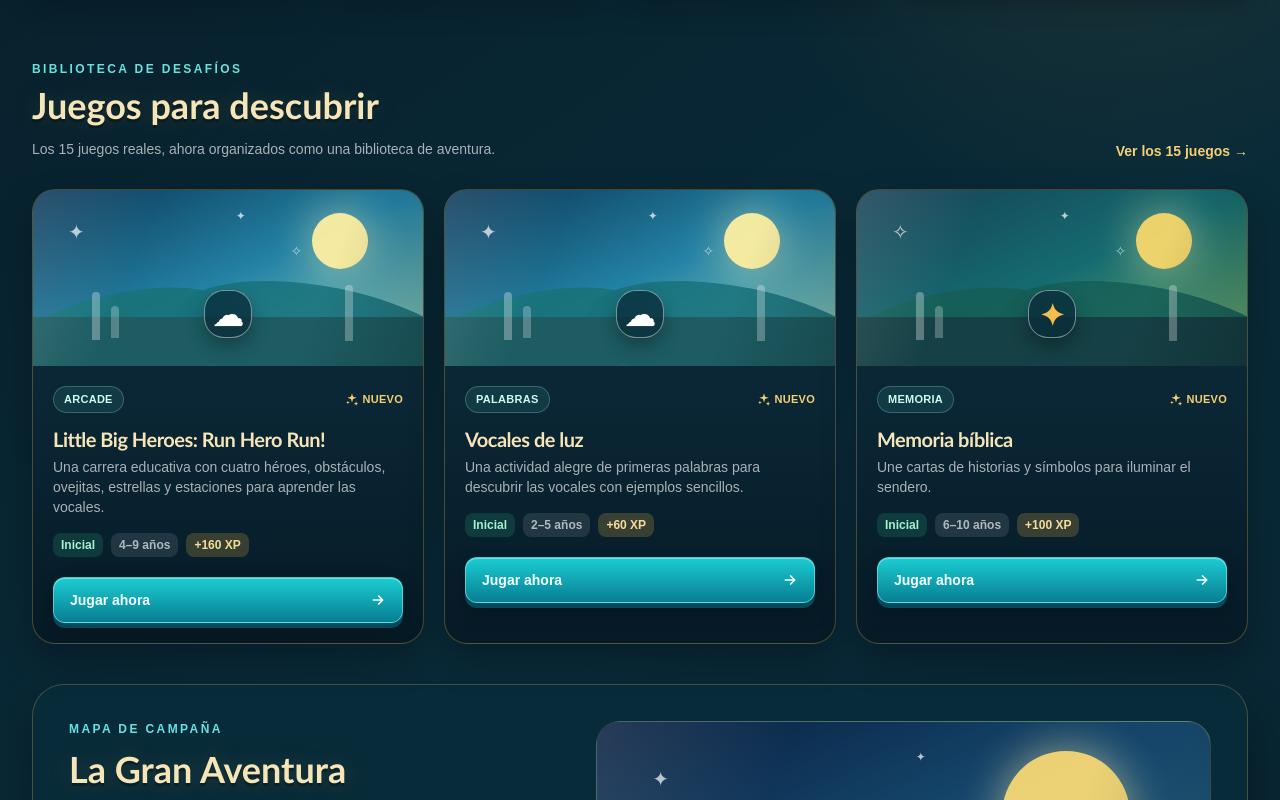
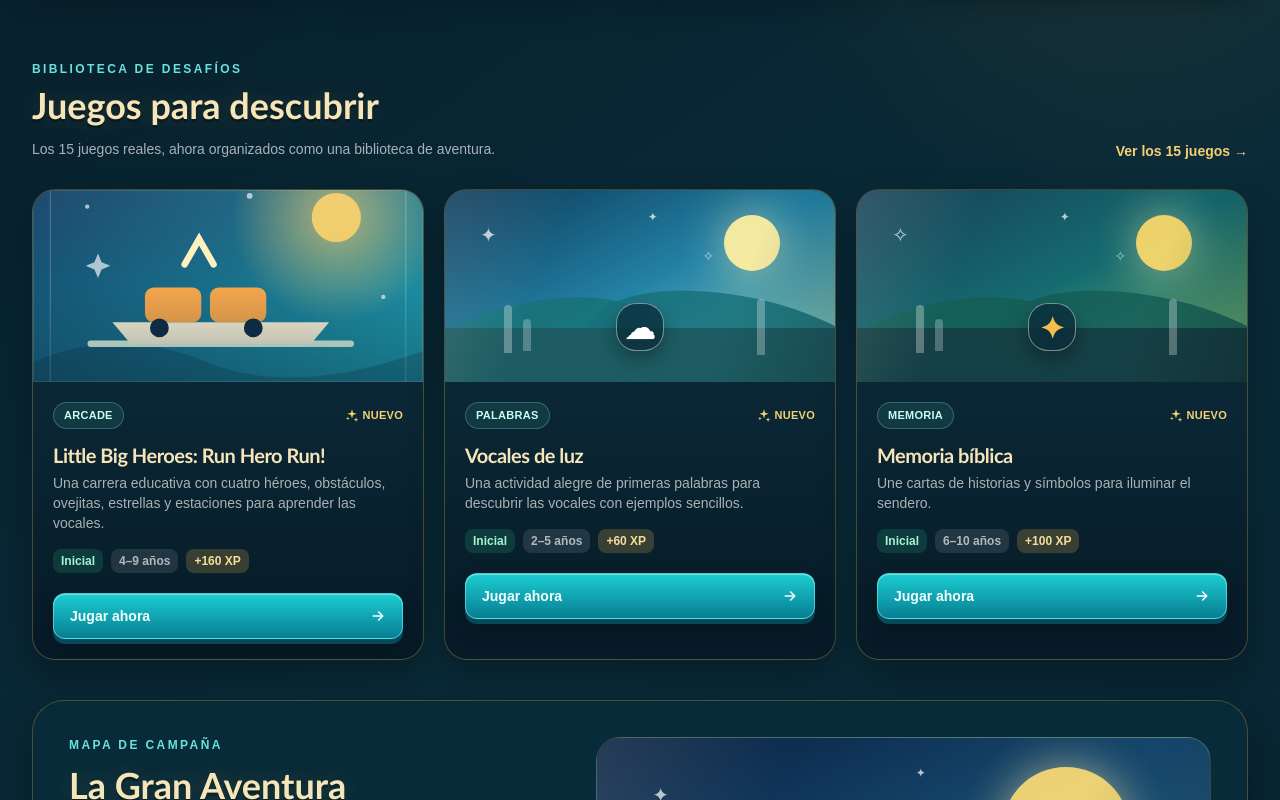
Before and after one commit to edwjacpinros2012-dev/aventura-vida-biblia, a Next.js app: page / in a window 1280 px wide. Shown: the part 918-1718 px from the top of the page. Built offline with nearby package versions, Linux system fonts and the light colour scheme; no server answers; the database is empty.

Commit message:
Integrate individual covers into responsive game cards

```diff
--- a/components/game-card.tsx
+++ b/components/game-card.tsx
@@ -24,7 +24,8 @@ export function GameCard({
       >
         <GameCover
           theme={game.coverTheme}
-          className={compact ? "h-36" : "h-44"}
+          gameId={game.id}
+          className={compact ? "h-36 sm:h-40" : "h-44 sm:h-48"}
         />
       </Link>
 
```
